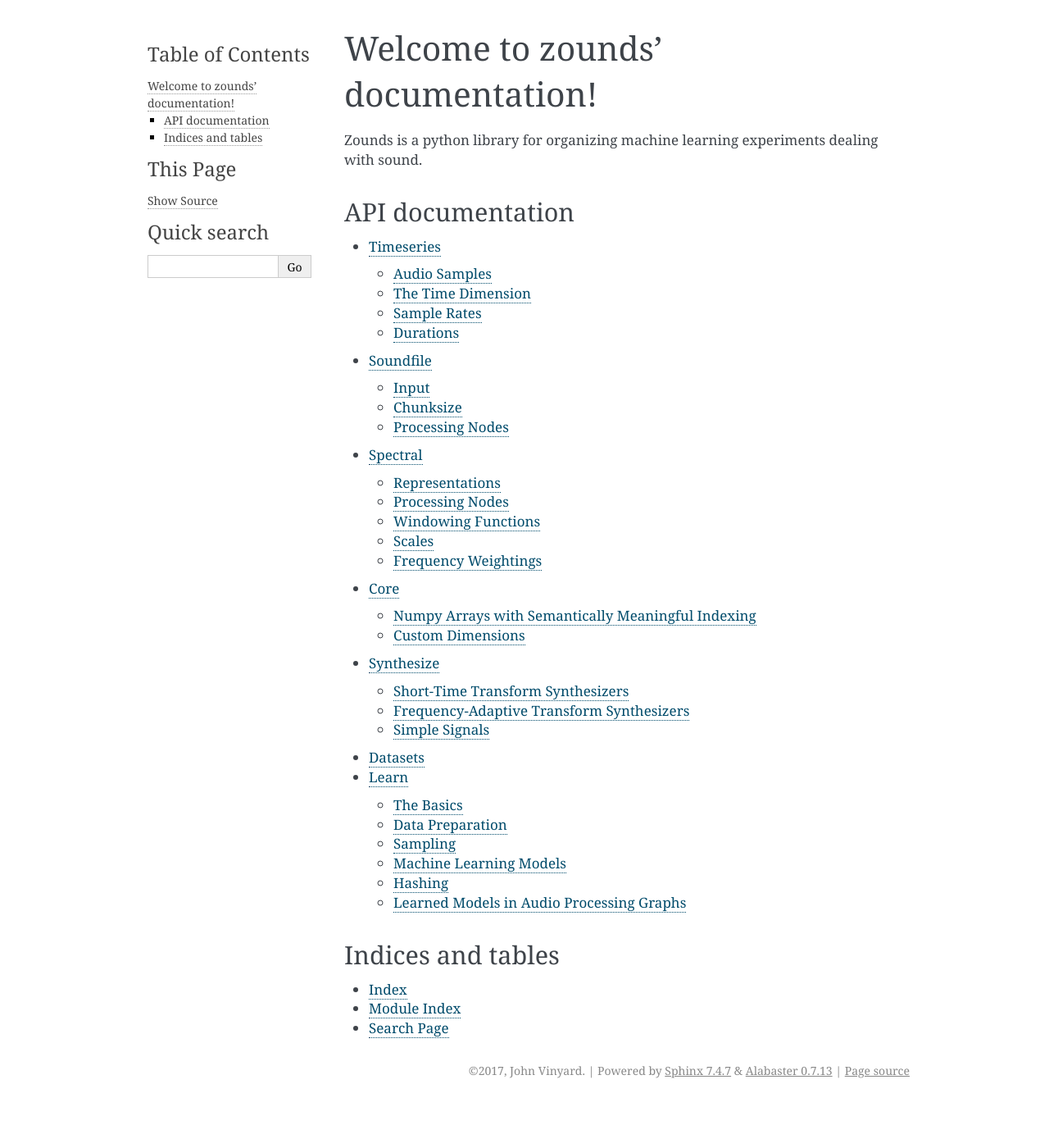
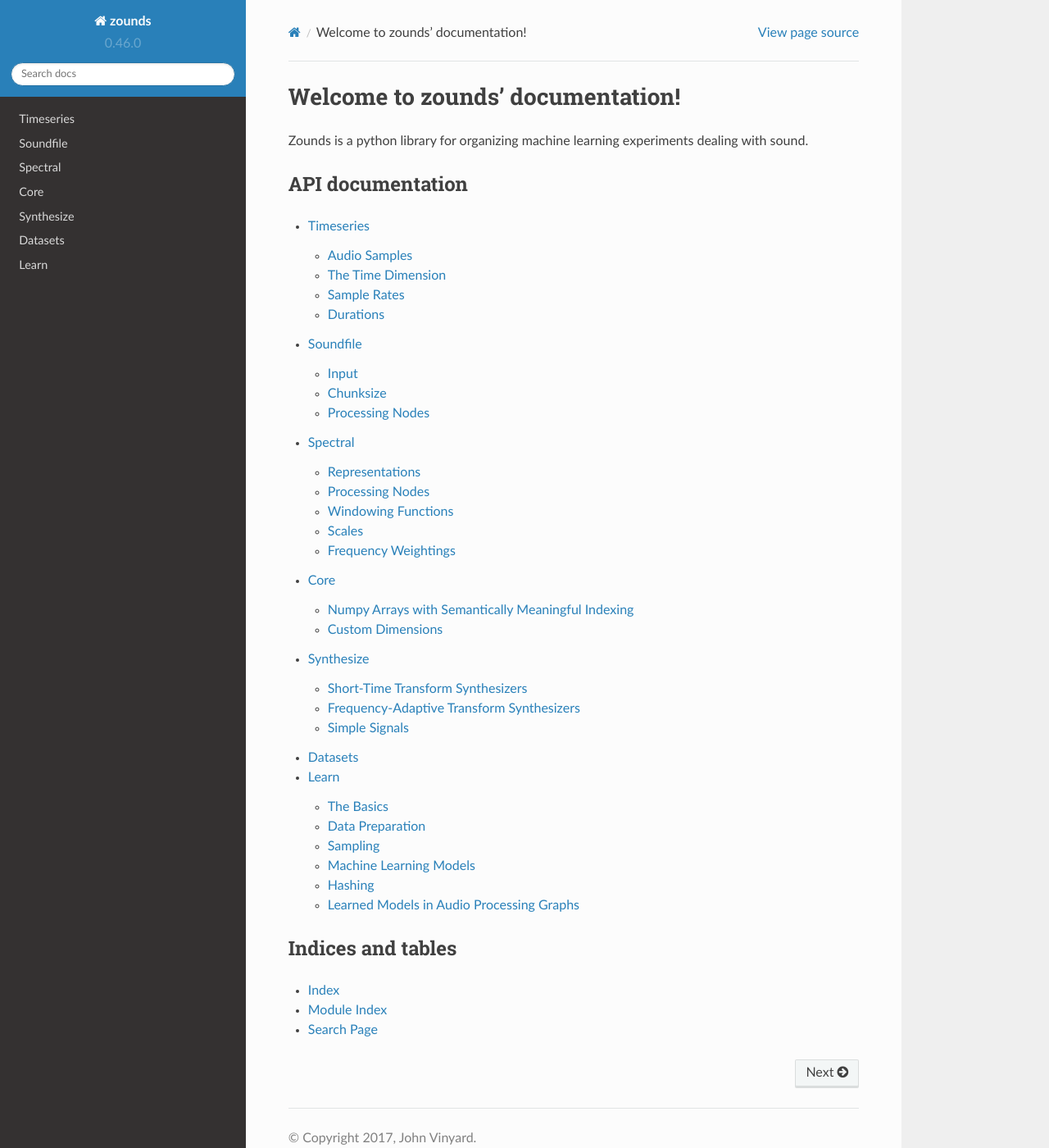
Before and after one commit to JohnVinyard/zounds, a Sphinx documentation site: the page built from docs/source/index.rst, in a window 1280 px wide and 1400 px high. Shown: the whole window at 82% size. Built offline with Sphinx 7.4.7 and the Read the Docs theme 2.0.0, drawn with Linux system fonts in a browser that asks for light colours; some of the changed text lies outside the part shown.

Commit message:
Update to use the Read the Docs theme

```diff
--- a/docs/source/conf.py
+++ b/docs/source/conf.py
@@ -14,6 +14,7 @@
 
 import os
 import sys
+import sphinx_rtd_theme
 
 # If extensions (or modules to document with autodoc) are in another directory,
 # add these directories to sys.path here. If the directory is relative to the
@@ -116,7 +117,8 @@ todo_include_todos = False
 
 # The theme to use for HTML and HTML Help pages.  See the documentation for
 # a list of builtin themes.
-html_theme = 'alabaster'
+html_theme = 'sphinx_rtd_theme'
+html_theme_path = [sphinx_rtd_theme.get_html_theme_path()]
 
 # Theme options are theme-specific and customize the look and feel of a theme
 # further.  For a list of options available for each theme, see the
```
